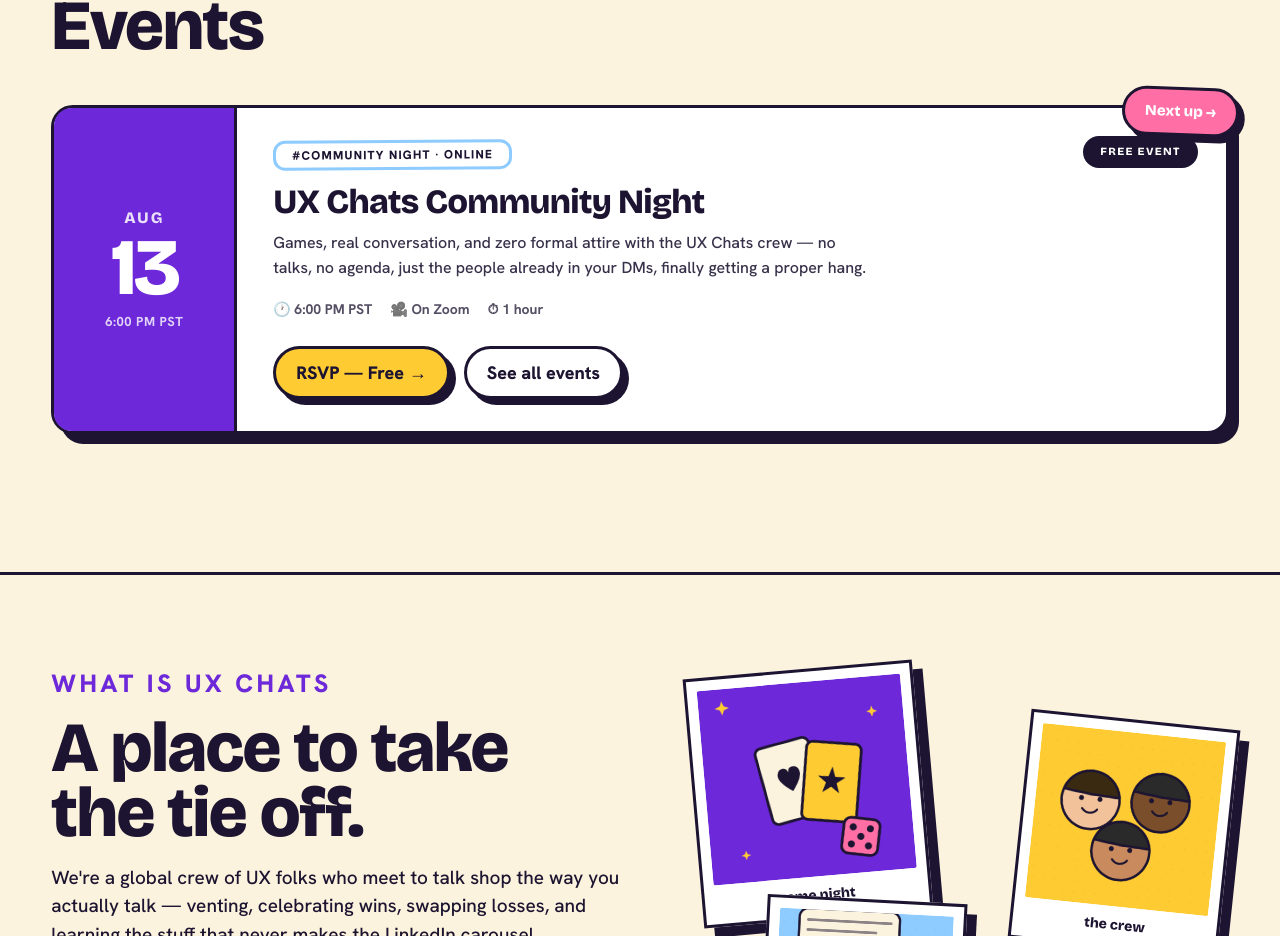
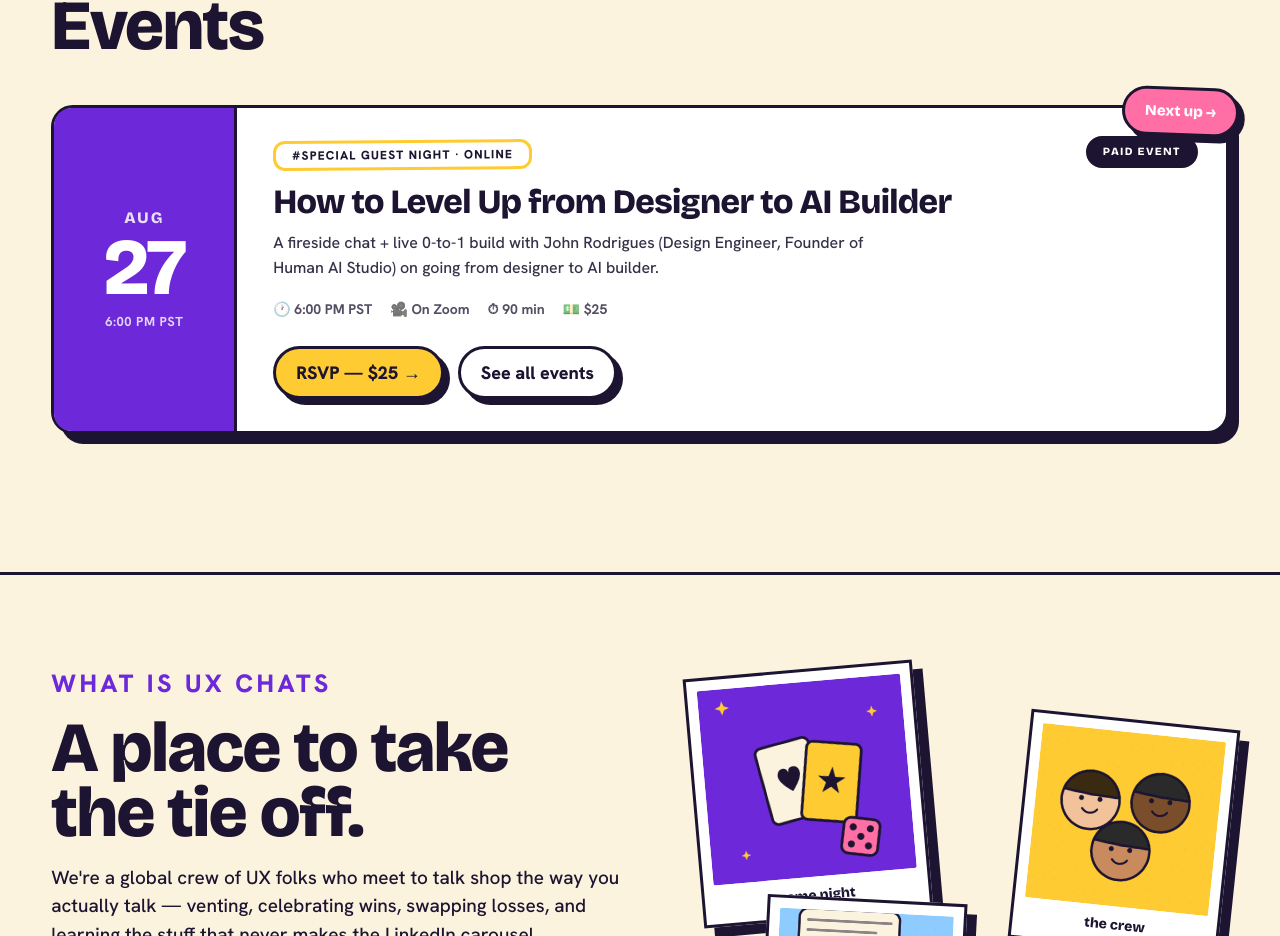
Before and after one commit to torrespoloc/the-ux-chats_website, a React (Vite) app in the folder ux-chats-app/: page / in a window 1280 px wide. Shown: the part 1004-1940 px from the top of the page. Built offline with nearby package versions, Linux system fonts and the light colour scheme.

Commit message:
Update Next up event card — How to Level Up from Designer to AI Builder 2026-08-27

```diff
--- a/ux-chats-app/src/App.tsx
+++ b/ux-chats-app/src/App.tsx
@@ -64,20 +64,21 @@
             variant="upcoming"
             data={{
               month: "Aug",
-              day: "13",
+              day: "27",
               time: "6:00 PM PST",
-              tag: "Community Night · Online",
-              tagVariant: "sky",
-              entryTag: "free event",
-              title: "UX Chats Community Night",
-              description: <>Games, real conversation, and zero formal attire with the UX Chats crew — no talks, no agenda, just the people already in your DMs, finally getting a proper hang.</>,
+              tag: "Special Guest Night · Online",
+              tagVariant: "yellow",
+              entryTag: "paid event",
+              title: "How to Level Up from Designer to AI Builder",
+              description: <>A fireside chat + live 0-to-1 build with John Rodrigues (Design Engineer, Founder of Human AI Studio) on going from designer to AI builder.</>,
               meta: [
                 { icon: "🕐", text: "6:00 PM PST" },
                 { icon: "🎥", text: "On Zoom" },
-                { icon: "⏱", text: "1 hour" },
+                { icon: "⏱", text: "90 min" },
+                { icon: "💵", text: "$25" },
               ],
               buttons: [
-                { label: "RSVP — Free →", href: "https://luma.com/w7eq6g30", variant: "yellow" as const },
+                { label: "RSVP — $25 →", href: "https://luma.com/s7ad35po", variant: "yellow" as const },
                 { label: "See all events", href: "https://luma.com/TheUXChats", variant: "line" as const },
               ],
             }}
```
